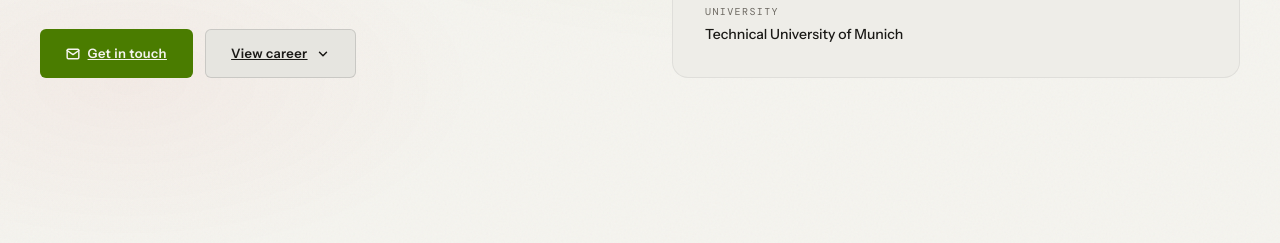
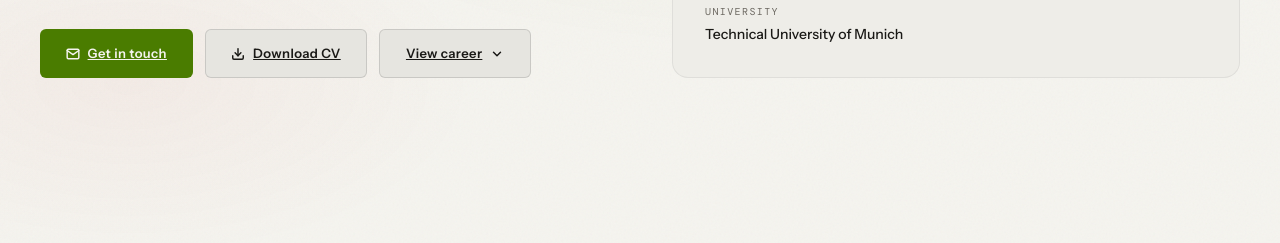
Before and after one commit to n-sundarraju/CV-english, a plain HTML site: page index.html in a window 1280 px wide. Shown: the part 557-800 px from the top of the page. Drawn offline with nearby package versions, Linux system fonts and the light colour scheme.

Commit message:
Update index.html

```diff
--- a/index.html
+++ b/index.html
@@ -474,11 +474,19 @@
             <svg width="14" height="14" viewBox="0 0 24 24" fill="none" stroke="currentColor" stroke-width="2.5" stroke-linecap="round" stroke-linejoin="round"><path d="M4 4h16c1.1 0 2 .9 2 2v12c0 1.1-.9 2-2 2H4c-1.1 0-2-.9-2-2V6c0-1.1.9-2 2-2z"/><polyline points="22,6 12,13 2,6"/></svg>
             Get in touch
           </a>
+
+          <!-- NEW DOWNLOAD BUTTON -->
+          <a class="btn btn-ghost" href="CV - Nakulan Sundarraju.pdf" download="Nakulan_Sundarraju_CV.pdf">
+            <svg width="14" height="14" viewBox="0 0 24 24" fill="none" stroke="currentColor" stroke-width="2.5" stroke-linecap="round" stroke-linejoin="round"><path d="M21 15v4a2 2 0 0 1-2 2H5a2 2 0 0 1-2-2v-4"/><polyline points="7 10 12 15 17 10"/><line x1="12" y1="15" x2="12" y2="3"/></svg>
+            Download CV
+          </a>
+
           <a class="btn btn-ghost" href="#experience">
             View career
             <svg width="14" height="14" viewBox="0 0 24 24" fill="none" stroke="currentColor" stroke-width="2.5" stroke-linecap="round" stroke-linejoin="round"><polyline points="6 9 12 15 18 9"/></svg>
           </a>
         </div>
+
       </div>
       <aside class="hero-card" aria-label="Quick profile">
         <div class="hc-row">
@@ -680,7 +688,7 @@
         <div>
           <div class="section-tag">Let's talk</div>
           <h2 class="contact-title">Open to work &<br>collaboration</h2>
-          <p class="contact-sub">Available for working student positions, internships, hackathons, and technical project collaborations. Response within 24 hours.</p>
+          <p class="contact-sub">Available for working student positions, internships, and technical project collaborations. Response within 24 hours.</p>
           <div class="contact-links">
             <a class="contact-link" href="mailto:nakulan.sundarraju@tum.de" data-copy="nakulan.sundarraju@tum.de">
               <svg class="contact-icon" viewBox="0 0 24 24"><path d="M4 4h16c1.1 0 2 .9 2 2v12c0 1.1-.9 2-2 2H4c-1.1 0-2-.9-2-2V6c0-1.1.9-2 2-2z"/><polyline points="22,6 12,13 2,6"/></svg>
```
